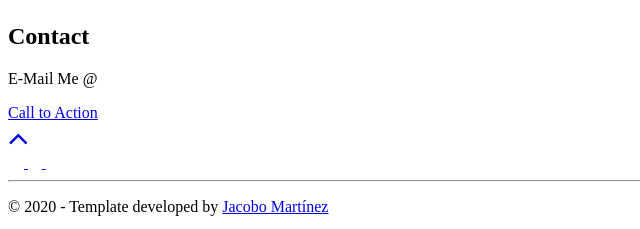
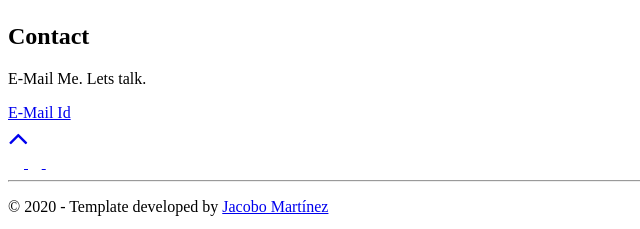
Before and after one commit to EswarBalasubramanian/simplefolio, a website: page src/template.html in a window 1280 px wide. Shown: the part 1895-2124 px from the top of the page, 0-640 px from the left. Drawn offline with nearby package versions, Linux system fonts and the light colour scheme.

Commit message:
Update template.html

```diff
--- a/src/template.html
+++ b/src/template.html
@@ -175,13 +175,13 @@
         </h2>
         <div class="contact-wrapper">
           <p class="contact-wrapper__text">
-            E-Mail Me @
+            E-Mail Me. Lets talk.
           </p>
           <a
             target="_blank"
             class="cta-btn cta-btn--resume"
             href="mailto:eswarbtechit@email.com"
-            >Call to Action</a
+            >E-Mail Id</a
           >
         </div>
       </div>
```
